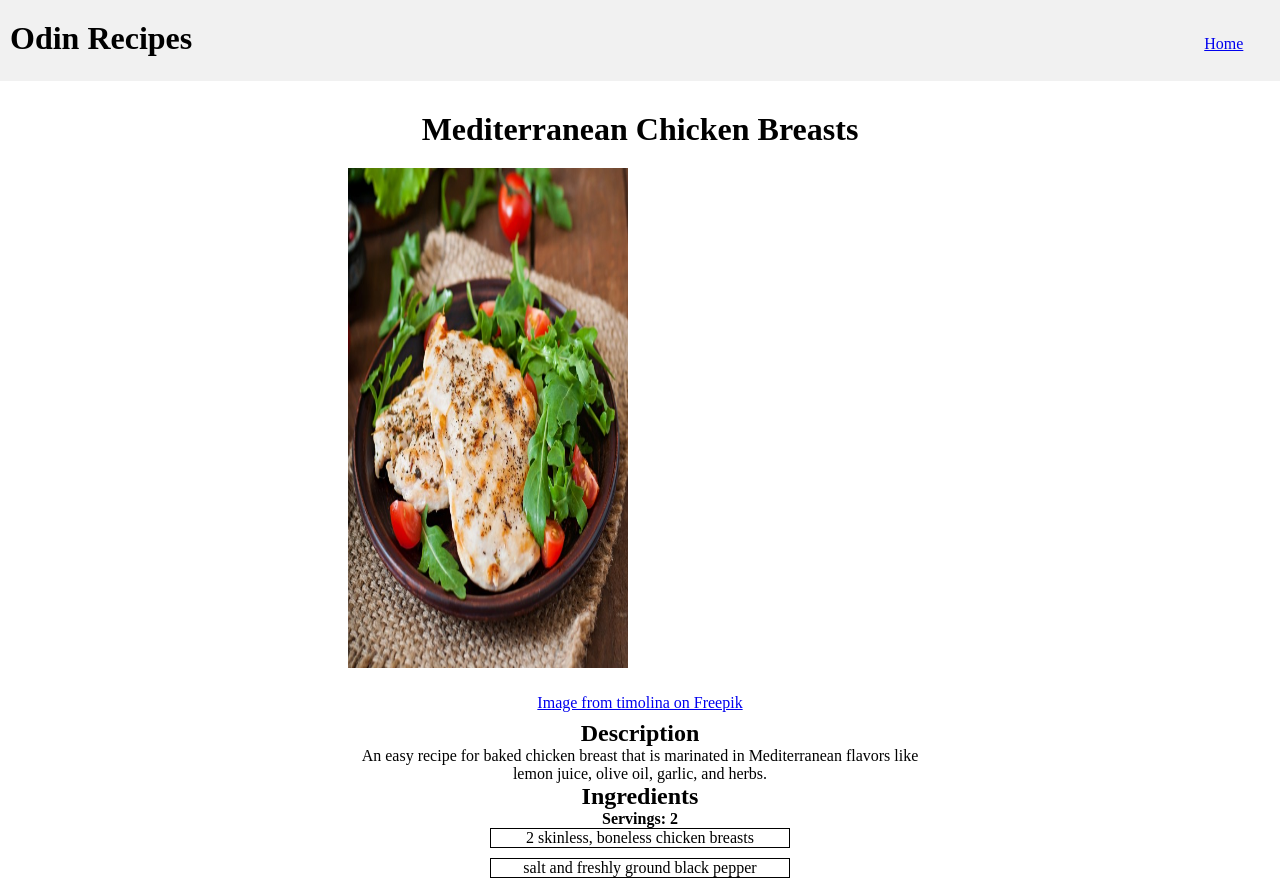
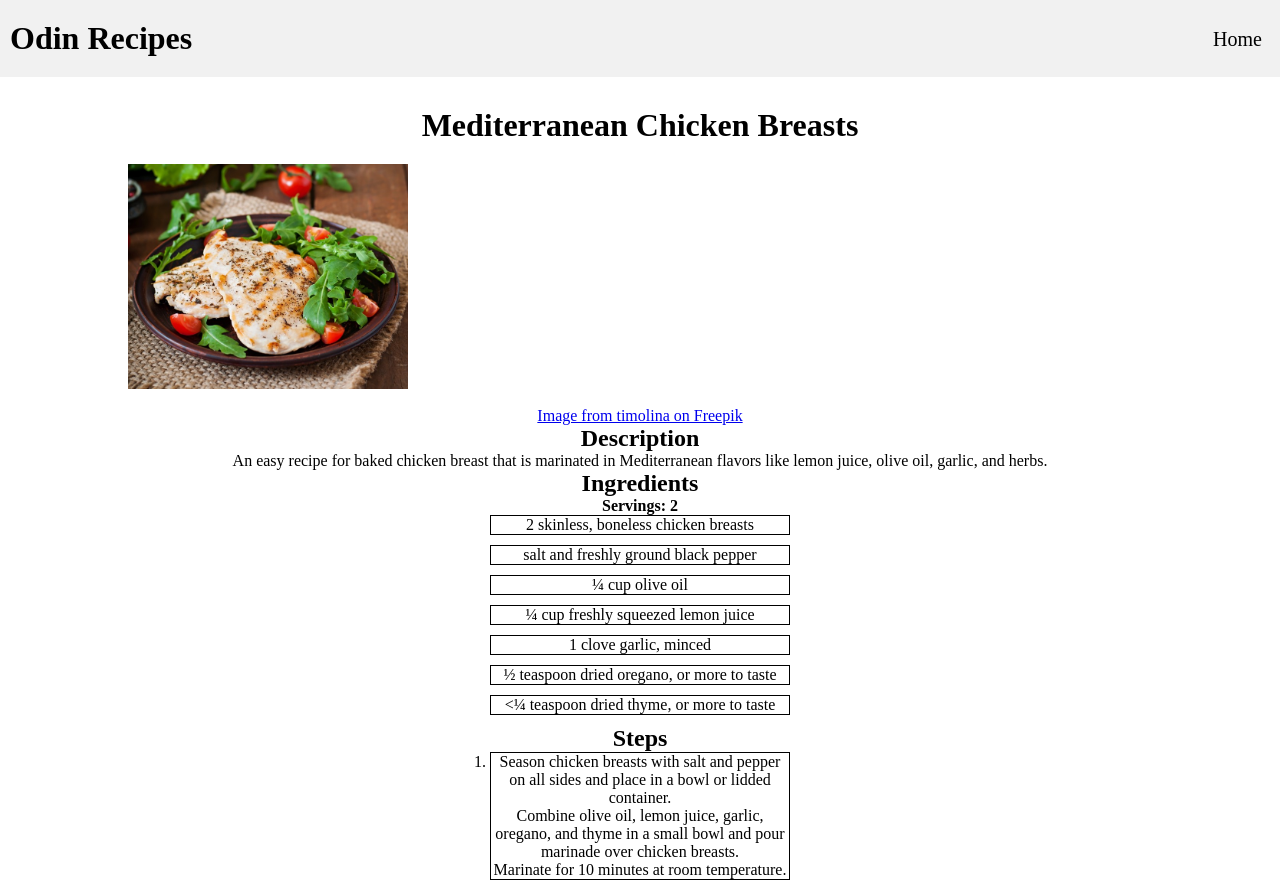
Before and after one commit to MoonLight101/odin-recipes, a plain HTML site: page recipes/mediter-chicken-breasts.html in a window 1280 px wide. Shown: the top 883 px of the page. Drawn offline with Linux system fonts and the light colour scheme.

Commit message:
Remake homepage structure, resize imgs, add links

```diff
--- a/recipes/mediter-chicken-breasts.html
+++ b/recipes/mediter-chicken-breasts.html
@@ -10,13 +10,13 @@
 
     <body>
         <div class="header">
-            <h1 class="siteName">Odin Recipes</h1>
+            <a href="../index.html" class="siteName"><h1>Odin Recipes</h1></a>
             <a href="../index.html" class="home">Home</a>
         </div>
 
         <div class="content">
             <h1 class="pageName">Mediterranean Chicken Breasts</h1>
-            <img src="../img/med-chick-breasts.jpg" alt="Mediterranean Baked Chicken Breast" height="500"><br>
+            <img src="../img/med-chick-breasts.jpg" alt="Mediterranean Baked Chicken Breast" width="280"><br>
             <a href="https://ru.freepik.com/free-photo/chicken-breast-with-fresh-salad-arugula-tomato_7121457.htm#fromView=search&page=1&position=0&uuid=790e94e7-356e-4275-9a4b-c1732aceccf5&query=Mediterranean+Chicken+Breast?log-in=google">Image from timolina on Freepik</a>
 
             <h2>Description</h2>
--- a/style.css
+++ b/style.css
@@ -14,24 +14,51 @@
     padding: 20px 10px;
 }
 
+.siteName {
+    text-align: left;
+    display: inline-block;
+    text-decoration: none;
+    Color: black;
+}
+
+.home {
+    float: right;
+    text-decoration: none;
+    Color: black;
+    padding: 8px;
+    font-size: 20px;
+    border-radius: 4px;
+}
+
+.home:hover {
+    background-color: #ddd;
+}
+
 .content {
-    width: 600px;
+    width: 80%;
     margin: 30px auto;
     text-align: center;
 }
 
-.siteName {
-    text-align: left;
-    display: inline-block;
+.pageName {
+    margin-bottom: 20px;
 }
 
-.home {
-    display: inline-block;
-    margin-left: 80%;
+.allRecipes {
+    width: 80%;
+    margin: 0px auto;
 }
 
-.pageName {
-    margin-bottom: 20px;
+.recipe {
+    border: 1px solid black;
+}
+
+.recipe img {
+    margin: 8px auto;
+}
+
+.recipe a {
+    margin-bottom: 8px;
 }
 
 ul {
@@ -49,11 +76,6 @@ li {
 
 img {
     width: 280px;
-    margin: 8px;
-}
-
-a {
-    margin-bottom: 8px;
 }
 
 img,
```
Also changed, not shown: index.html (+11 -9 lines), recipes/apple-pie.html (+2 -2 lines), recipes/rus-pancakes.html (+2 -2 lines).
